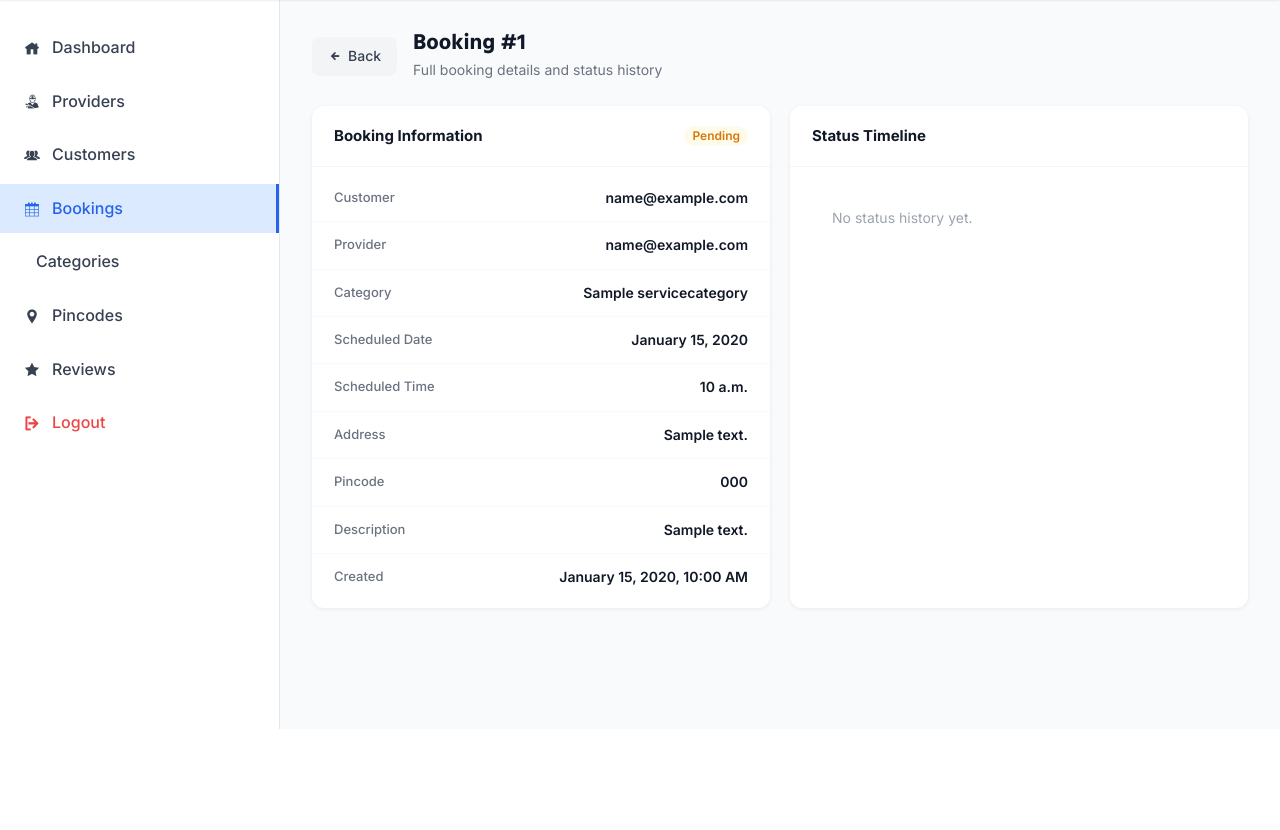
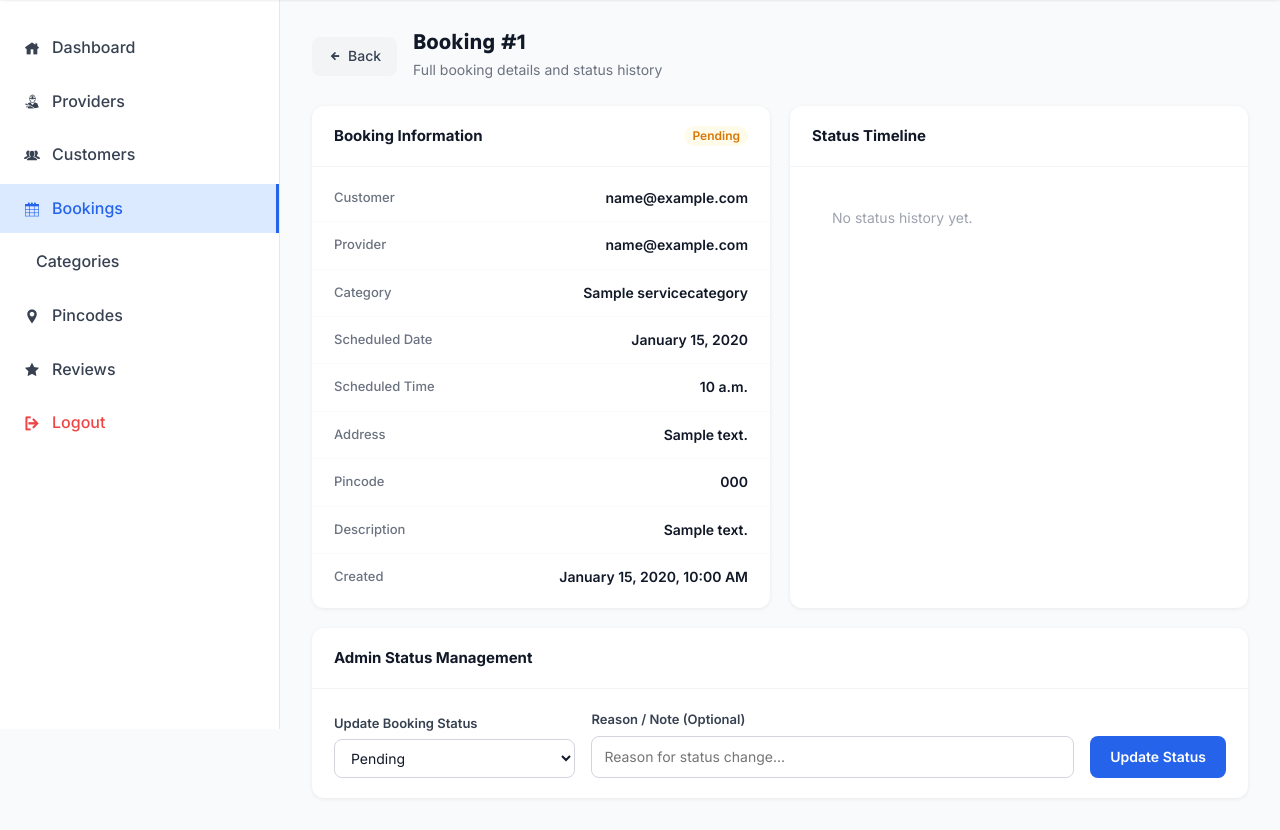
Before and after one commit to AbhijithX001/FixNow, a Django app: page /dashboard/bookings/1/ in a window 1280 px wide. Shown: the part 71-901 px from the top of the page. Before the commit the page ends 800 px from the top, so only its background shows below. Run offline with Django 5.2, Linux system fonts and the light colour scheme; a user stored in the database is signed in; tables that the repository leaves empty hold one stand-in row (values such as "Sample post"); data that the repository does not hold is empty; some libraries are stand-ins or nearby versions.

Commit message:
booking status update

```diff
--- a/fixnow_app/views/admin_views.py
+++ b/fixnow_app/views/admin_views.py
@@ -278,9 +278,38 @@ def admin_booking_detail(request, id):
     )
     status_logs = booking.status_logs.select_related('changed_by').all()
 
+    if request.method == 'POST':
+        new_status = request.POST.get('status')
+        note = request.POST.get('note', '').strip()
+        valid_statuses = dict(Booking.STATUS_CHOICES)
+
+        if new_status in valid_statuses:
+            booking.status = new_status
+            booking.save()
+
+            BookingStatusLog.objects.create(
+                booking=booking,
+                status=new_status,
+                changed_by=request.user,
+                note=note or f'Status updated to {new_status} by Admin.'
+            )
+
+            Notification.objects.create(
+                user=booking.customer,
+                message=f'Admin updated booking #{booking.id} status to {valid_statuses[new_status]}.'
+            )
+            Notification.objects.create(
+                user=booking.provider.user,
+                message=f'Admin updated booking #{booking.id} status to {valid_statuses[new_status]}.'
+            )
+
+            messages.success(request, f'Booking status updated to {valid_statuses[new_status]}.')
+            return redirect('admin_booking_detail', id=id)
+
     return render(request, 'admin_pages/booking_detail.html', {
         'booking': booking,
         'status_logs': status_logs,
+        'status_choices': Booking.STATUS_CHOICES,
     })
 
 
--- a/templates/admin_pages/booking_detail.html
+++ b/templates/admin_pages/booking_detail.html
@@ -100,6 +100,30 @@
         </div>
     </div>
 
+    <div class="fn-detail-card" style="grid-column: 1 / -1;">
+        <div class="fn-detail-card-header">
+            <span class="fn-detail-card-title">Admin Status Management</span>
+        </div>
+        <form method="POST" style="padding: 20px 22px;">
+            {% csrf_token %}
+            <div style="display: flex; gap: 16px; align-items: flex-end; flex-wrap: wrap;">
+                <div style="flex: 1; min-width: 200px;">
+                    <label style="display: block; font-size: 13px; font-weight: 600; color: #374151; margin-bottom: 6px;">Update Booking Status</label>
+                    <select name="status" style="width: 100%; padding: 9px 12px; border-radius: 8px; border: 1px solid #d1d5db; font-size: 14px; color: #111827; background: #fff;">
+                        {% for code, name in status_choices %}
+                            <option value="{{ code }}" {% if booking.status == code %}selected{% endif %}>{{ name }}</option>
+                        {% endfor %}
+                    </select>
+                </div>
+                <div style="flex: 2; min-width: 250px;">
+                    <label style="display: block; font-size: 13px; font-weight: 600; color: #374151; margin-bottom: 6px;">Reason / Note (Optional)</label>
+                    <input type="text" name="note" placeholder="Reason for status change..." style="width: 100%; padding: 9px 12px; border-radius: 8px; border: 1px solid #d1d5db; font-size: 14px; color: #111827;">
+                </div>
+                <button type="submit" style="padding: 10px 20px; background: #2563eb; color: #fff; border: none; border-radius: 8px; font-weight: 600; font-size: 14px; cursor: pointer;">Update Status</button>
+            </div>
+        </form>
+    </div>
+
 </div>
 
 <style>
```
Also changed, not shown: 1 other file.
